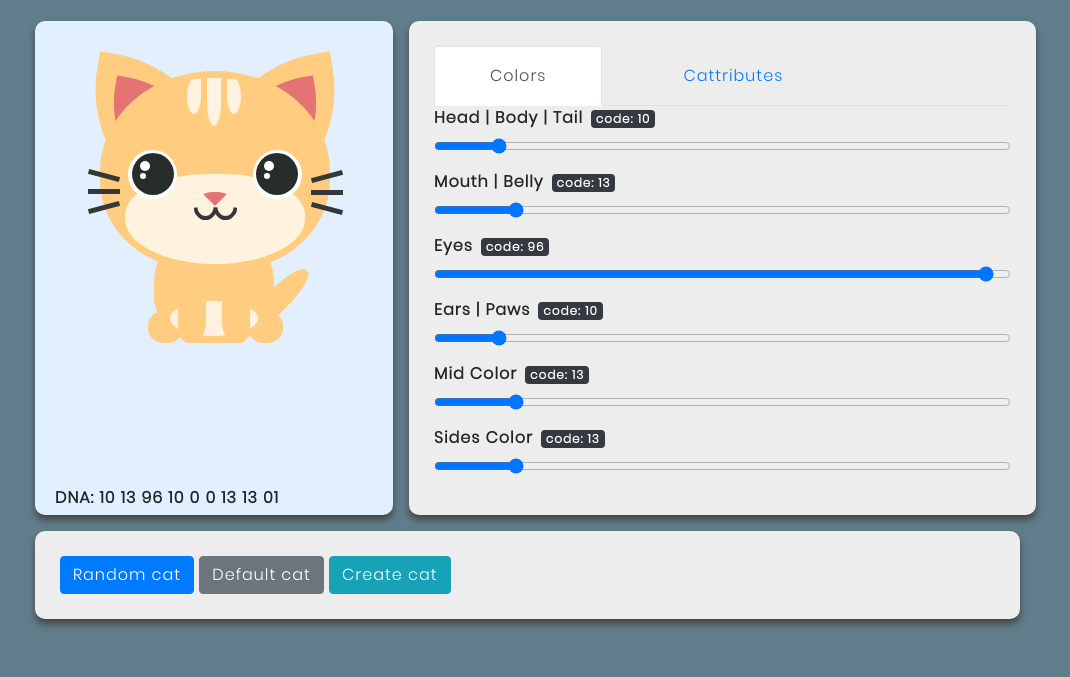
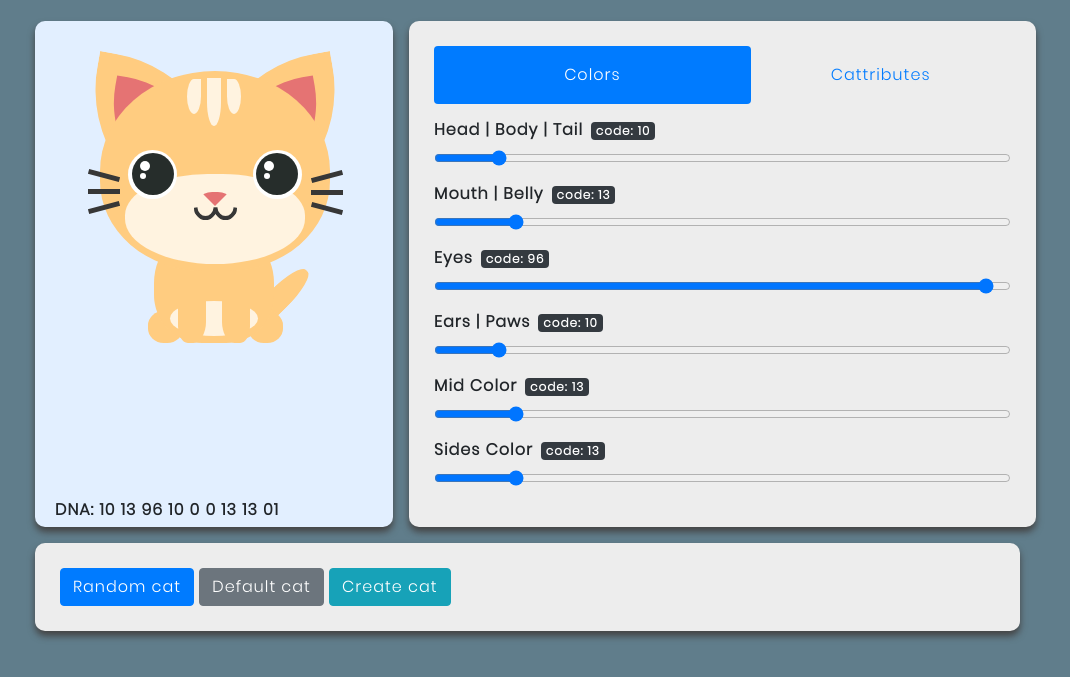
Before and after one commit to margori/moralis-kitties, a plain HTML site: page client/index.html in a window 1280 px wide. Shown: the part 139-816 px from the top of the page, without its empty margins (76-1146 px from the left). Drawn offline with nearby package versions, Linux system fonts and the light colour scheme.

Commit message:
Move front to client folder

```diff
--- a/index.html
+++ b/client/index.html
@@ -109,8 +109,8 @@
           </div>
         </div>
         <div class="col-lg-7 cattributes m-2 light-b-shadow">
-          <ul class="nav nav-tabs">
-            <li class="nav-item active">
+          <ul class="nav nav-pills nav-fill">
+            <li class="nav-item">
               <a class="nav-link active" data-toggle="tab" href="#home">
                 Colors
               </a>
@@ -122,7 +122,7 @@
             </li>
           </ul>
 
-          <div class="tab-content">
+          <div class="tab-content" style="padding-top: 14px">
             <div id="home" class="tab-pane fade show active">
               <div class="form-group">
                 <label for="formControlRange"
```
Also changed, not shown: client/assets/css/Poppins-Light.ttf (renamed from assets/css/Poppins-Light.ttf), client/assets/css/animations.css (renamed from assets/css/animations.css), client/assets/css/cats.css (renamed from assets/css/cats.css), client/assets/css/colors.css (renamed from assets/css/colors.css), client/assets/css/factory.css (renamed from assets/css/factory.css), client/assets/css/frontend.css (renamed from assets/css/frontend.css), client/assets/css/mystyle.css (renamed from assets/css/mystyle.css), client/assets/js/buttons.js (renamed from assets/js/buttons.js), client/assets/js/catFactory.js (renamed from assets/js/catFactory.js), client/assets/js/catSettings.js (renamed from assets/js/catSettings.js), client/assets/js/colors.js (renamed from assets/js/colors.js), client/favicon.ico (renamed from favicon.ico), client/style.css (renamed from style.css), 1 other file.
